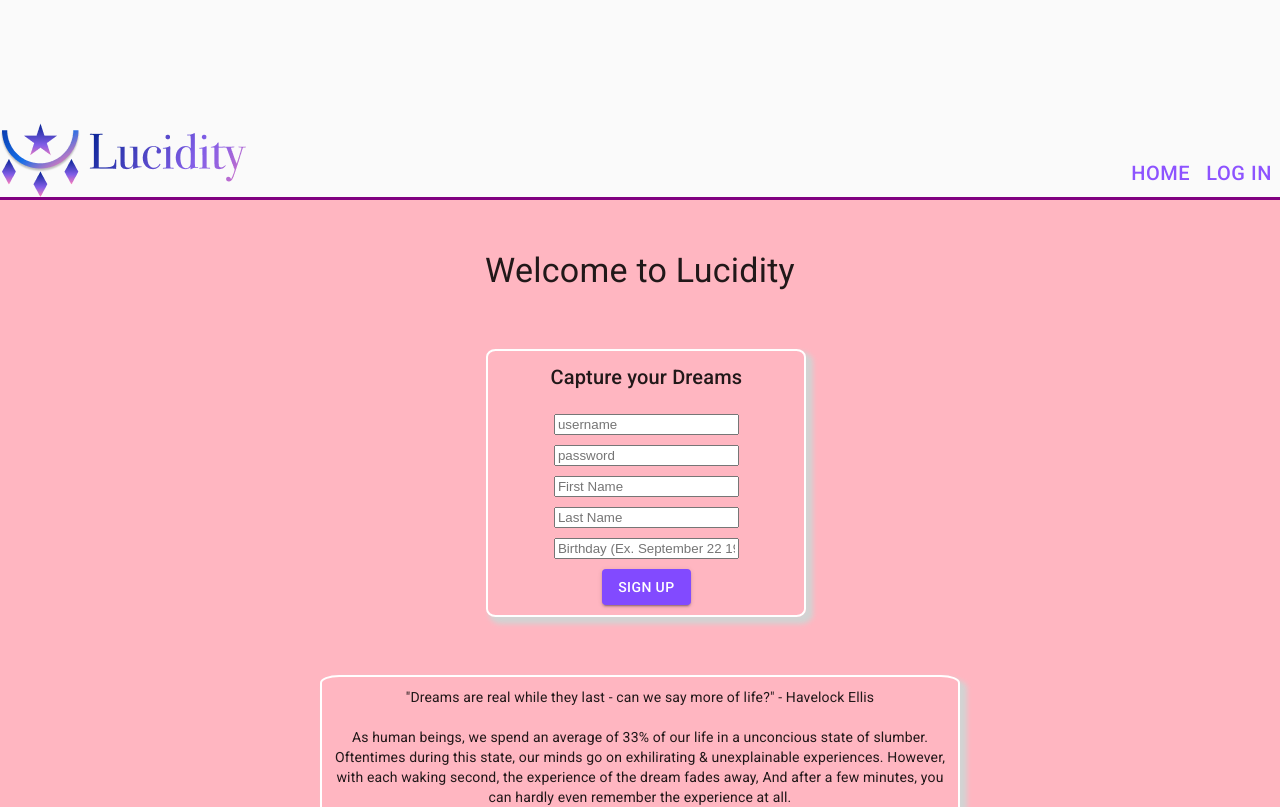
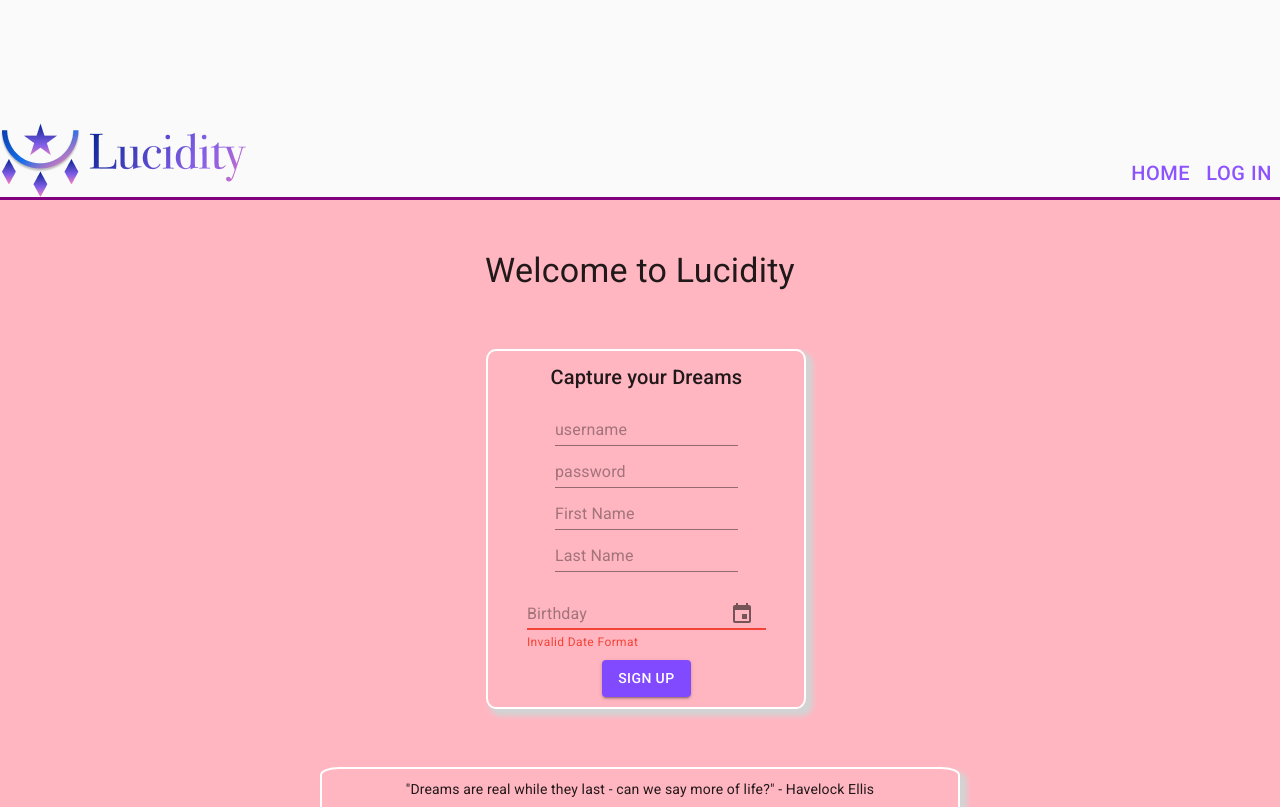
Before and after one commit to warrenniu/lucidity-frontend, a React (Create React App) app: page /home in a window 1280 px wide. Shown: the top 807 px of the page. Built offline with nearby package versions, Linux system fonts and the light colour scheme.

Commit message:
added date to signup component

```diff
--- a/src/Components/CreateDreamModal.js
+++ b/src/Components/CreateDreamModal.js
@@ -69,7 +69,6 @@ function CreateDreamModal(props) {
     const [story, setStory] = useInput("")
     const [character, setCharacter] = useInput("")
     const [place, setPlace] = useInput("")
-    const [action, setAction] = useInput("")
     const [image, setImage] = useInput("")
     // const [image, setImage] = useState("")
 
@@ -91,7 +90,6 @@ function CreateDreamModal(props) {
             story: story,
             character: character,
             place: place,
-            action: action,
             image: image,
             journal_id: props.journalId
 
@@ -224,8 +222,6 @@ function CreateDreamModal(props) {
                         <br></br>
                         <TextField label="Place" className='inputOverride' style={{ 'marginRight': '15px' }} type="text" placeholder="Place" name="place" value={place} onChange={setPlace} />
                         <br></br>
-                        <TextField label="Action" className='inputOverride' style={{ 'marginRight': '15px' }} type="text" placeholder="Action" name="action" value={action} onChange={setAction} />
-                        <br></br>
                         <TextField id="outlined-basic" label="Image" className='inputOverride' style={{ 'marginRight': '15px' }} type="text" placeholder="Image - paste URL" name="image" value={image} onChange={setImage} />
                         {/* <input type="file" accept="image/*" multiple={false} value={image} onChange={setImage} /> */}
                         <DreamImage setImage={setImage} />
--- a/src/Components/EditDreamModal.js
+++ b/src/Components/EditDreamModal.js
@@ -51,7 +51,6 @@ function EditDreamModal(props) {
     const [story, setStory] = useInput(props.currentDream.story)
     const [character, setCharacter] = useInput(props.currentDream.character)
     const [place, setPlace] = useInput(props.currentDream.place)
-    const [action, setAction] = useInput(props.currentDream.action)
     const [image, setImage] = useInput(props.currentDream.image)
 
     const handleDateChange = (date) => {
@@ -71,7 +70,6 @@ function EditDreamModal(props) {
             story: story,
             character: character,
             place: place,
-            action: action,
             image: image,
             id: props.currentDream.id
 
@@ -116,7 +114,6 @@ function EditDreamModal(props) {
                                 onChange={setRating}
                             />
                         </Box>
-                        {/* <TextField label="Date" className='inputOverride' style={{ 'marginRight': '15px' }} type="text" placeholder="Date" name="date" value={date} onChange={setDate} /> */}
                         <MuiPickersUtilsProvider utils={DateFnsUtils}>
 
                             <KeyboardDatePicker
@@ -138,8 +135,6 @@ function EditDreamModal(props) {
                         <br></br>
                         <TextField label="Place" className='inputOverride' style={{ 'marginRight': '15px' }} type="text" placeholder="Place" name="place" value={place} onChange={setPlace} />
                         <br></br>
-                        <TextField label="Action" className='inputOverride' style={{ 'marginRight': '15px' }} type="text" placeholder="Action" name="action" value={action} onChange={setAction} />
-                        <br></br>
                         <TextField label="Image" className='inputOverride' style={{ 'marginRight': '15px' }} type="text" placeholder="Image" name="image" value={image} onChange={setImage} />
                         <Button variant="contained" color="secondary" type="submit">
                             Edit Dream
--- a/src/Components/SignUpComponent.js
+++ b/src/Components/SignUpComponent.js
@@ -3,7 +3,14 @@ import { connect } from 'react-redux'
 import { postUser } from '../Redux/actions'
 import { withRouter } from 'react-router-dom'
 import Button from '@material-ui/core/Button'
+import TextField from '@material-ui/core/TextField';
 import Typography from '@material-ui/core/Typography';
+import 'date-fns';
+import DateFnsUtils from '@date-io/date-fns';
+import {
+    MuiPickersUtilsProvider,
+    KeyboardDatePicker,
+} from '@material-ui/pickers';
 
 class SignUpComponent extends React.Component {
     state = {
@@ -13,6 +20,15 @@ class SignUpComponent extends React.Component {
         last_name: "",
         birthday: ""
     }
+
+    handleDateChange = (date) => {
+        const dateString = date.toString()
+        const newDate = dateString.split("-")
+        const finalDate = newDate[0].split(" ")
+        const dateFormat = `${finalDate[1]} ${finalDate[2]} ${finalDate[3]}`
+        this.setState({
+            birthday: dateFormat});
+    };
 
     changeHandler = (event) => {
         this.setState({
@@ -31,11 +47,27 @@ class SignUpComponent extends React.Component {
                 <Typography variant="h6">Capture your Dreams</Typography>
                 <br></br>
                 <form onSubmit={this.submitHandler}>
-                    <input className='inputOverride' style={{ 'marginBottom': '10px' }} type="text" name="username" placeholder="username" value={this.state.username} onChange={this.changeHandler} /><br />
-                    <input className='inputOverride' style={{ 'marginBottom': '10px' }} type="password" name="password" placeholder="password" value={this.state.password} onChange={this.changeHandler} /><br />
-                    <input className='inputOverride' style={{ 'marginBottom': '10px' }} type="text" name="first_name" placeholder="First Name" value={this.state.first_name} onChange={this.changeHandler} /><br />
-                    <input className='inputOverride' style={{ 'marginBottom': '10px' }} type="text" name="last_name" placeholder="Last Name" value={this.state.last_name} onChange={this.changeHandler} /><br />
-                    <input className='inputOverride' style={{ 'marginBottom': '10px' }} type="text" name="birthday" placeholder="Birthday (Ex. September 22 1988)" value={this.state.birthday} onChange={this.changeHandler} /><br />
+                    <TextField className='inputOverride' style={{ 'marginBottom': '10px' }} type="text" name="username" placeholder="username" value={this.state.username} onChange={this.changeHandler} /><br />
+                    <TextField className='inputOverride' style={{ 'marginBottom': '10px' }} type="password" name="password" placeholder="password" value={this.state.password} onChange={this.changeHandler} /><br />
+                    <TextField className='inputOverride' style={{ 'marginBottom': '10px' }} type="text" name="first_name" placeholder="First Name" value={this.state.first_name} onChange={this.changeHandler} /><br />
+                    <TextField className='inputOverride' style={{ 'marginBottom': '10px' }} type="text" name="last_name" placeholder="Last Name" value={this.state.last_name} onChange={this.changeHandler} /><br />
+                    <MuiPickersUtilsProvider utils={DateFnsUtils}>
+
+                            <KeyboardDatePicker
+                                className='inputOverride'
+                                disableToolbar
+                                variant="inline"
+                                placeholder="Birthday"
+                                format="MM/dd/yyyy"
+                                margin="normal"
+                                value={this.state.birthday}
+                                onChange={this.handleDateChange}
+                                KeyboardButtonProps={{
+                                    'aria-label': 'change date',
+                                }}
+                            />
+                        </MuiPickersUtilsProvider>
+                        <br></br>
                     <Button variant="contained" color="secondary" type="submit">
                         Sign Up
 			        </Button>
```
Also changed, not shown: 1 other file (tests, documents, lock files or other folders).
